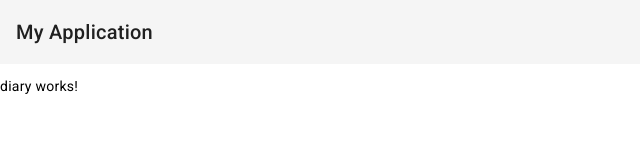
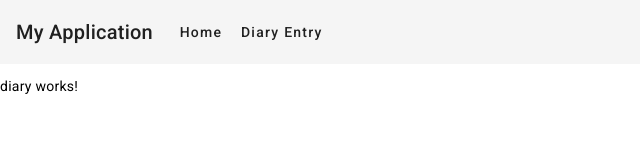
Before and after one commit to JakeFen/my-diary, an Angular app: page / in a window 1280 px wide. Shown: the top 160 px of the page, without its empty margins (0-640 px from the left). Built offline with nearby package versions, Linux system fonts and the light colour scheme.

Commit message:
added tailwind and mat tooltip

```diff
--- a/package.json
+++ b/package.json
@@ -35,6 +35,7 @@
     "karma-coverage": "~2.2.0",
     "karma-jasmine": "~5.1.0",
     "karma-jasmine-html-reporter": "~2.1.0",
+    "tailwindcss": "^3.3.3",
     "typescript": "~5.1.3"
   }
 }
--- a/src/app/app-routing.module.ts
+++ b/src/app/app-routing.module.ts
@@ -2,10 +2,11 @@ import { NgModule } from '@angular/core';
 import { RouterModule, Routes } from '@angular/router';
 import { AppComponent } from './app.component';
 import { bootstrapApplication } from '@angular/platform-browser';
+import { DiaryComponent } from './diary/diary.component';
 
 const routes: Routes = [
   { path: '', pathMatch: 'full', redirectTo: '' },
-  { path: '', component: AppComponent },
+  { path: '', component: DiaryComponent },
 ];
 
 @NgModule({
--- a/src/app/app.component.html
+++ b/src/app/app.component.html
@@ -1,2 +1,4 @@
-<app-header></app-header>
-<app-diary></app-diary>
+<div>
+  <app-header></app-header>
+  <router-outlet></router-outlet>
+</div>
--- a/src/app/header/header.component.html
+++ b/src/app/header/header.component.html
@@ -1,5 +1,9 @@
 <p>
   <mat-toolbar>
-    <span>My Application</span>
+    <a [routerLink]="" class="mr-4">My Application</a>
+    <div>
+      <a mat-button [routerLink]="">Home</a>
+      <a mat-button [routerLink]="">Diary Entry</a>
+    </div>
   </mat-toolbar>
 </p>
--- a/src/app/header/header.component.ts
+++ b/src/app/header/header.component.ts
@@ -1,11 +1,14 @@
 import { Component } from '@angular/core';
+import { RouterModule } from '@angular/router';
+
 import { MatToolbarModule } from '@angular/material/toolbar';
+import { MatButtonModule } from '@angular/material/button';
 
 @Component({
   selector: 'app-header',
   templateUrl: './header.component.html',
   styleUrls: ['./header.component.scss'],
   standalone: true,
-  imports: [MatToolbarModule],
+  imports: [RouterModule, MatToolbarModule, MatButtonModule],
 })
 export class HeaderComponent {}
--- a/src/index.html
+++ b/src/index.html
@@ -1,14 +1,20 @@
-<!doctype html>
+<!DOCTYPE html>
 <html lang="en">
   <head>
-  <meta charset="utf-8">
+    <meta charset="utf-8" />
     <title>MyDiary</title>
-  <base href="/">
-  <meta name="viewport" content="width=device-width, initial-scale=1">
-  <link rel="icon" type="image/x-icon" href="favicon.ico">
-  <link rel="preconnect" href="https://fonts.gstatic.com">
-  <link href="https://fonts.googleapis.com/css2?family=Roboto:wght@300;400;500&display=swap" rel="stylesheet">
-  <link href="https://fonts.googleapis.com/icon?family=Material+Icons" rel="stylesheet">
+    <base href="/" />
+    <meta name="viewport" content="width=device-width, initial-scale=1" />
+    <link rel="icon" type="image/x-icon" href="favicon.ico" />
+    <link rel="preconnect" href="https://fonts.gstatic.com" />
+    <link
+      href="https://fonts.googleapis.com/css2?family=Roboto:wght@300;400;500&display=swap"
+      rel="stylesheet"
+    />
+    <link
+      href="https://fonts.googleapis.com/icon?family=Material+Icons"
+      rel="stylesheet"
+    />
   </head>
   <body class="mat-typography">
     <app-root></app-root>
--- a/src/styles.scss
+++ b/src/styles.scss
@@ -1,4 +1,14 @@
 /* You can add global styles to this file, and also import other style files */
 
-html, body { height: 100%; }
-body { margin: 0; font-family: Roboto, "Helvetica Neue", sans-serif; }
+@tailwind base;
+@tailwind components;
+@tailwind utilities;
+
+html,
+body {
+  height: 100%;
+}
+body {
+  margin: 0;
+  font-family: Roboto, "Helvetica Neue", sans-serif;
+}
--- /dev/null
+++ b/tailwind.config.js
@@ -0,0 +1,8 @@
+/** @type {import('tailwindcss').Config} */
+module.exports = {
+  content: ["./src/**/*.{html,js}"],
+  theme: {
+    extend: {},
+  },
+  plugins: [],
+};
```
Also changed, not shown: 1 other file (tests, documents, lock files or other folders). Lines whose indentation alone changed are shown as unchanged.
